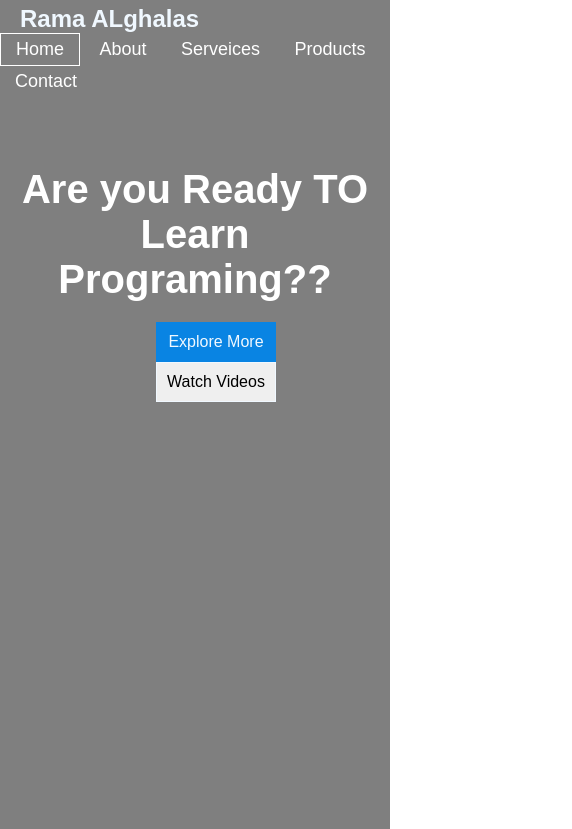
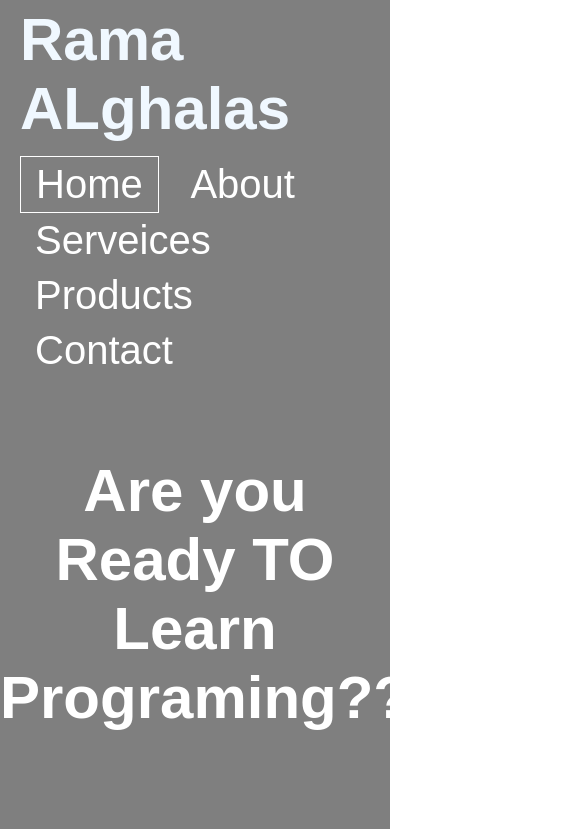
Before and after one commit to RamaAlghalas/project4, a plain HTML site: page index.html in a window 390 px wide. Shown: the top 829 px of the page, 572 px wide, since content can reach past the window. Drawn offline with Linux system fonts and the light colour scheme.

Commit message:
Add files via upload

```diff
--- a/index.html
+++ b/index.html
@@ -1,13 +1,13 @@
 <html>
   <head>
     <title>FRONT-PAGE</title>
-        <link rel="stylesheet" href="style4.css">
+    <link rel="stylesheet" href="style4.css" />
   </head>
   <body>
     <div class="container">
       <header>
         <div class="logo">
-                <h2> Rama ALghalas</h2>
+          <h2>Rama ALghalas</h2>
         </div>
         <nav>
           <ul>
--- a/style4.css
+++ b/style4.css
@@ -1,35 +1,35 @@
-*{
+* {
   margin: 0;
   padding: 0;
   font-family: sans-serif;
 }
-body{
-    background-image:linear-gradient(rgba(0,0,0,0.5) ,rgba(0,0,0,0.5)), url(imag/l.png);
+body {
+  background-image: linear-gradient(rgba(0, 0, 0, 0.5), rgba(0, 0, 0, 0.5)),
+    url(imag/l.png);
   background-position: center;
   background-size: cover;
   background-repeat: no-repeat;
   height: 100vh;
-
 }
-.container{
+.container {
   max-width: 1300px;
 }
-header{
+header {
   width: auto;
   overflow: auto;
   margin-top: 5px;
 }
-.logo{
+.logo {
   float: left;
 }
-.logo h2{
+.logo h2 {
   color: #f0f8ff;
   margin-left: 20px;
 }
-nav{
+nav {
   float: right;
 }
-nav ul{
+nav ul {
   width: auto;
   overflow: auto;
 }
@@ -38,48 +38,82 @@ nav ul li {
   list-style: none;
   padding: 5px 15px;
 }
-nav ul li:hover{
+nav ul li:hover {
   border: 1px solid #fff;
 }
-nav ul .active{
+nav ul .active {
   border: 1px solid #fff;
 }
-nav ul li a{
+nav ul li a {
   text-decoration: none;
   color: #fff;
   font-size: 18px;
 }
-.text{
+.text {
   margin-top: 18%;
 }
-.text h1{
+.text h1 {
   color: #fff;
   text-align: center;
   font-size: 40px;
 }
-.buttons{
+.buttons {
   margin-left: 40%;
   margin-top: 20px;
 }
-button{
+button {
   width: 120px;
   height: 40px;
   border: 1px solid #f0f8ff;
   margin-right: 5px;
 }
-button a{
+button a {
   text-decoration: none;
   font-size: 16px;
   color: black;
 }
-.btn-1{
-background-color:#0984e3;
+.btn-1 {
+  background-color: #0984e3;
   border: 1px solid #0984e3;
 }
-.btn-1 a{
+.btn-1 a {
   color: #f0f8ff;
 }
-.btn-2:hover{
-background-color:#0984e3;
+.btn-2:hover {
+  background-color: #0984e3;
   border: 1px solid #0984e3;
 }
+
+@media (max-width: 992px) {
+  * {
+    font-size: 60px;
+  }
+  nav {
+    display: block;
+    width: 100%;
+  }
+  nav ul {
+    padding-left: 20px;
+  }
+  nav ul li a {
+    font-size: 40px;
+  }
+  .text {
+    margin-top: 20%;
+  }
+  .text h1 {
+    font-size: 60px;
+  }
+  .buttons {
+    margin-left: 30%;
+    margin-top: 100px;
+  }
+  button {
+    width: 450px;
+    height: 120px;
+    margin-bottom: 20px;
+  }
+  button a {
+    font-size: 60px;
+  }
+}
```
Lines whose indentation alone changed are shown as unchanged.
